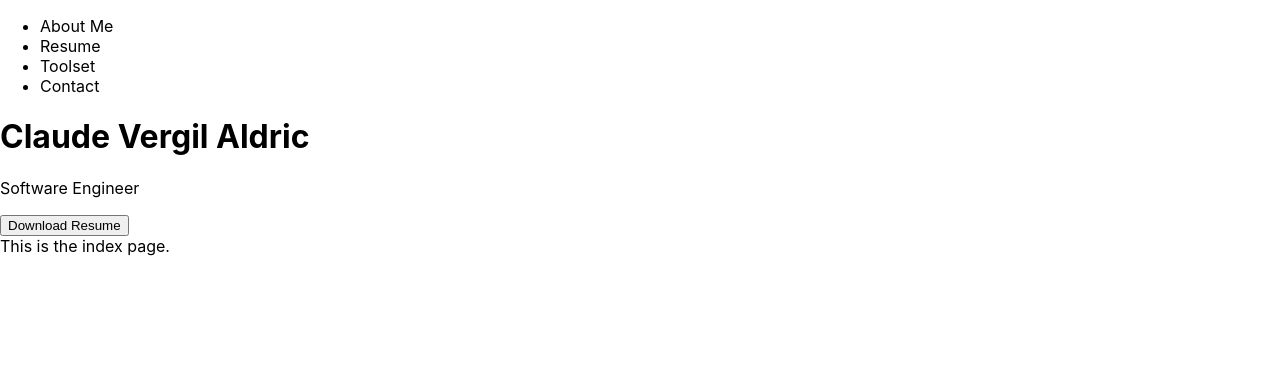
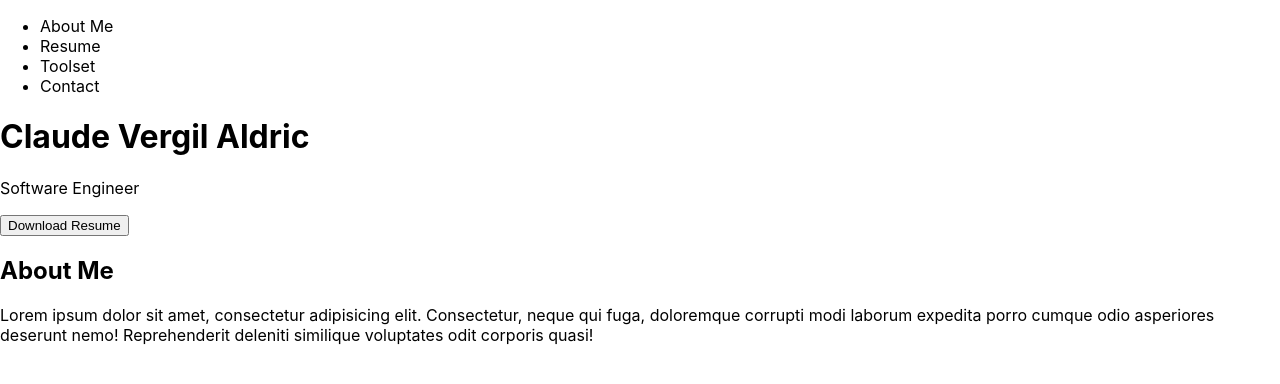
Before and after one commit to claudealdric/caldric.github.io, a React (Create React App) app in the folder client/: page / in a window 1280 px wide. Shown: the top 384 px of the page. Built offline with nearby package versions, Linux system fonts and the light colour scheme.

Commit message:
Create About Me section in the home component

```diff
--- a/client/src/components/Home.tsx
+++ b/client/src/components/Home.tsx
@@ -1,7 +1,17 @@
 import React from 'react';
 
 const Home = () => {
-  return <div>This is the index page.</div>;
+  return (
+    <div>
+      <h2>About Me</h2>
+      <p>
+        Lorem ipsum dolor sit amet, consectetur adipisicing elit. Consectetur,
+        neque qui fuga, doloremque corrupti modi laborum expedita porro cumque
+        odio asperiores deserunt nemo! Reprehenderit deleniti similique
+        voluptates odit corporis quasi!
+      </p>
+    </div>
+  );
 };
 
 export default Home;
```
